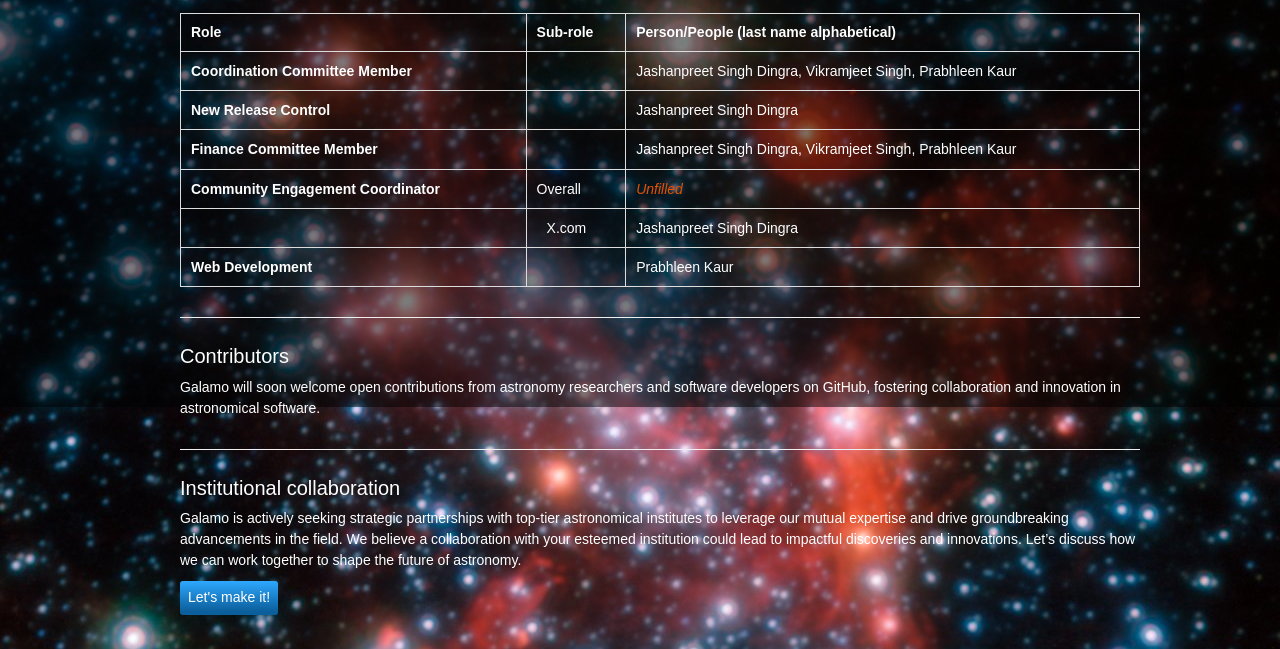
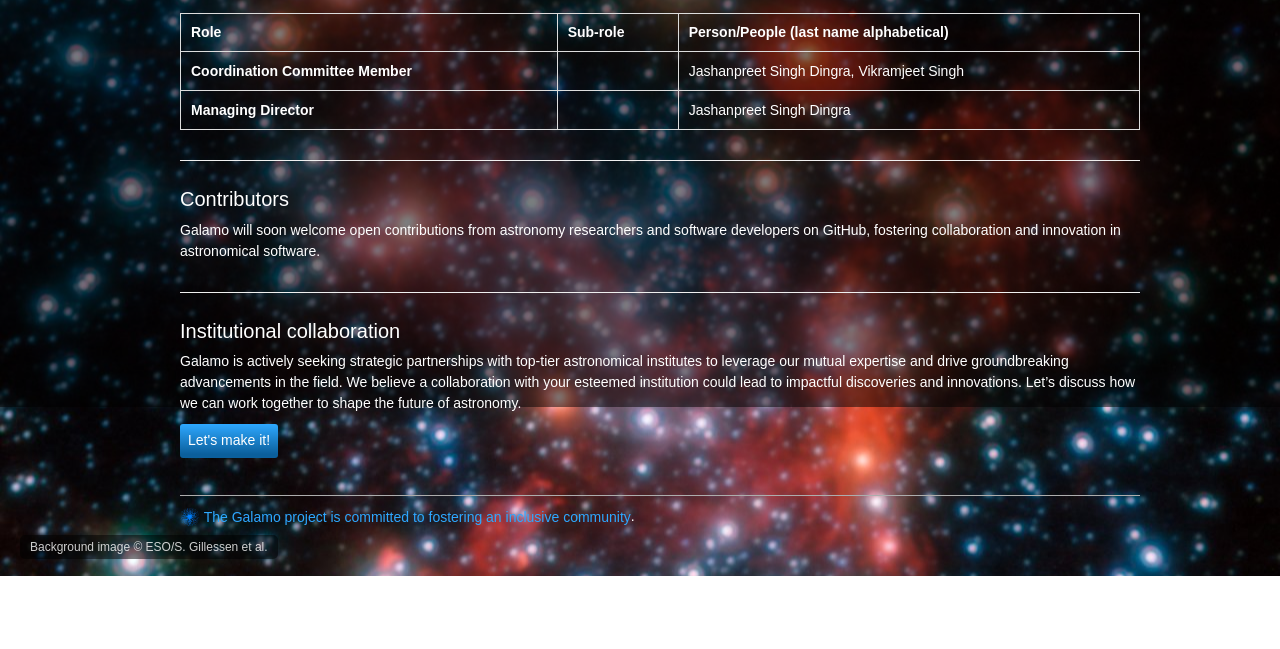
Before and after one commit to galamo-org/galamo-org.github.io, a plain HTML site: page team.html in a window 1280 px wide. Shown: the part 393-1042 px from the top of the page. After the commit the page ends 969 px from the top, so only its background shows below. Drawn offline with Linux system fonts and the light colour scheme.

Commit message:
new team updated

```diff
--- a/team.html
+++ b/team.html
@@ -64,7 +64,7 @@
                     </div>
                 </li>
 				<li><a href="affiliated/index.html">Affiliated Packages</a></li>
-                <li><a href="index_html.html">Team</a></li>
+                <li><a href="team.html">Team</a></li>
                 <li><a href="credits.html">Credits</a></li>
 			</ul>
 		</div>
@@ -193,14 +193,14 @@
       <tr>
         <td class="role">Coordination Committee Member</td>
         <td></td>
-        <td>Jashanpreet Singh Dingra, Vikramjeet Singh, Prabhleen Kaur</td>
+        <td>Jashanpreet Singh Dingra, Vikramjeet Singh</td>
       </tr>
       <tr>
-        <td class="role">New Release Control</td>
+        <td class="role">Managing Director</td>
         <td></td>
         <td>Jashanpreet Singh Dingra</td>
       </tr>
-      <tr>
+      <!--<tr>
         <td class="role">Finance Committee Member</td>
         <td></td>
         <td>Jashanpreet Singh Dingra, Vikramjeet Singh, Prabhleen Kaur</td>
@@ -219,7 +219,7 @@
         <td class="role">Web Development</td>
         <td></td>
         <td>Prabhleen Kaur</td>
-      </tr>
+      </tr>-->
     </tbody>
   </table>
 </div>
@@ -257,7 +257,7 @@
 		</script>
         <hr>
 		<p>
-		<img style="vertical-align:middle" src="images/astropy_brandmark.png" height=20><span style="vertical-align:middle">
+		<img style="vertical-align:middle" src="images/o.svg" height=20><span style="vertical-align:middle">
         <a href="code_of_conduct.html"> The Galamo project is committed to fostering an inclusive community</a></span>.
         </p>
 	</footer>
```
Also changed, not shown: 1 other file.
